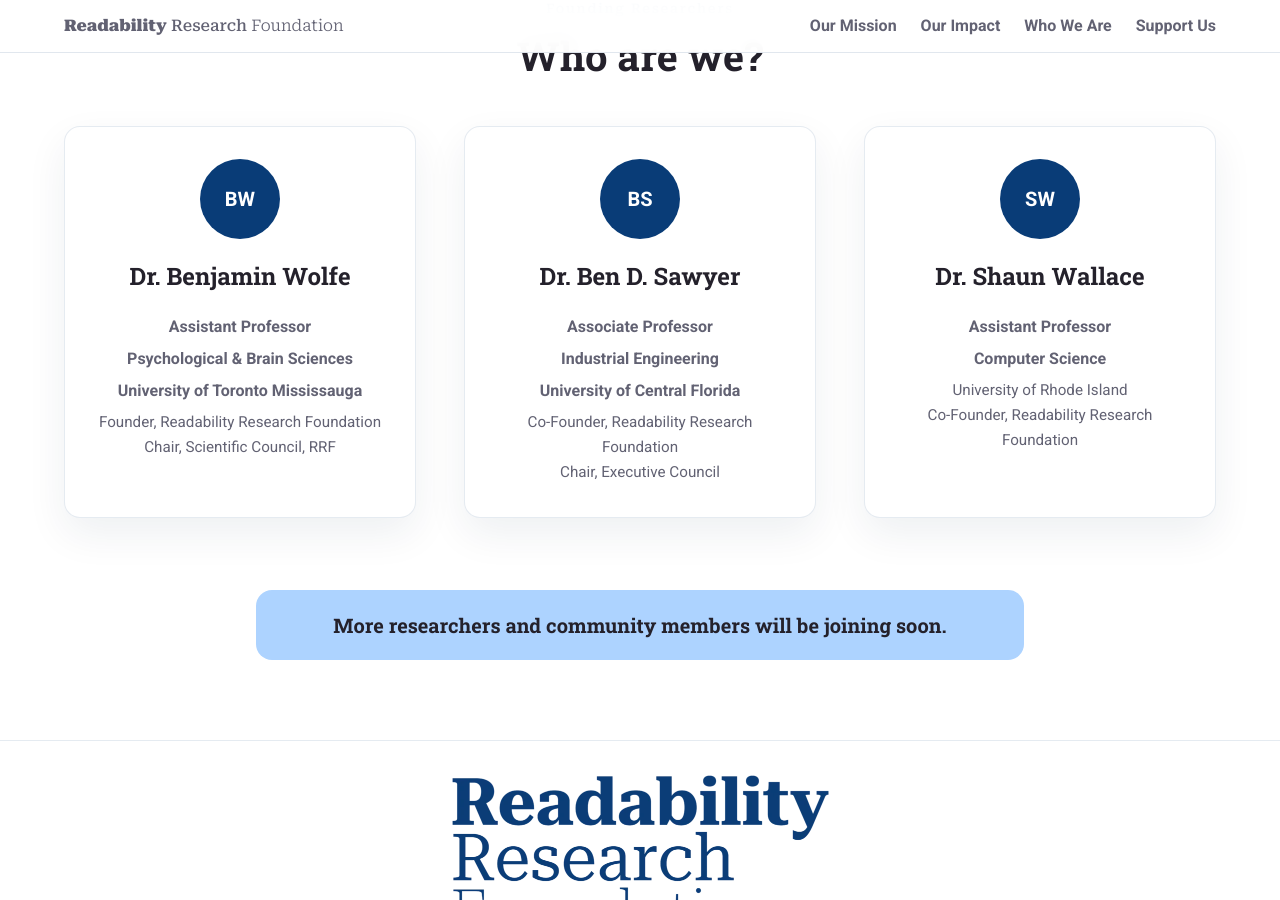
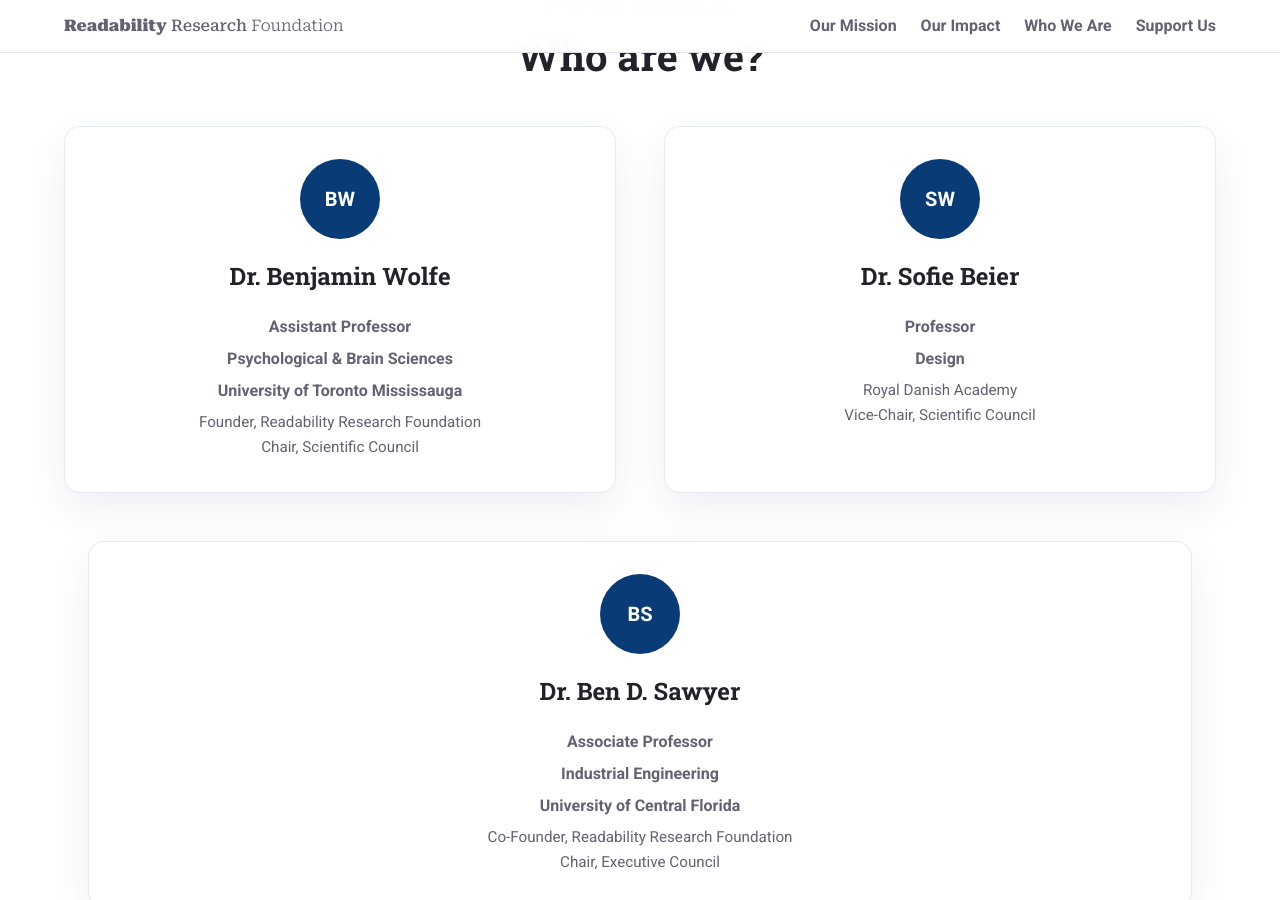
Before and after one commit to Readability-Research-Foundation/web, a Jekyll site: the page built from index.md, in a window 1280 px wide and 900 px high, scrolled down 1622 px. Built offline with Jekyll 4.4.1, drawn with Linux system fonts in a browser that asks for light colours; some of the changed text lies outside the part shown.

Commit message:
add sophie

```diff
--- a/index.md
+++ b/index.md
@@ -149,10 +149,22 @@ description: The Readability Research Foundation advances the science of reading
             <p class="person-role">Psychological &amp; Brain Sciences</p>
             <p class="person-role">University of Toronto Mississauga</p>
             <p class="person-organization">Founder, Readability Research Foundation</p>
-            <p class="person-organization">Chair, Scientific Council, RRF</p>
+            <p class="person-organization">Chair, Scientific Council</p>
           </article>
         </div>
 
+        <div class="column">
+          <article class="person-card">
+            <div class="person-initials" aria-hidden="true">SW</div>
+            <h3 class="title is-4">Dr. Sofie Beier</h3>
+            <p class="person-role">Professor</p>
+            <p class="person-role">Design</p>
+            <p class="person-organization">Royal Danish Academy</p>
+            <p class="person-organization">Vice-Chair, Scientific Council</p>
+          </article>
+        </div>
+      </div>
+      <div class="column">
         <div class="column">
           <article class="person-card">
             <div class="person-initials" aria-hidden="true">BS</div>
@@ -173,6 +185,7 @@ description: The Readability Research Foundation advances the science of reading
             <p class="person-role">Computer Science</p>
             <p class="person-organization">University of Rhode Island</p>
             <p class="person-organization">Co-Founder, Readability Research Foundation</p>
+            <p class="person-organization">Vice-Chair, Executive Council</p>
           </article>
         </div>
       </div>
```
